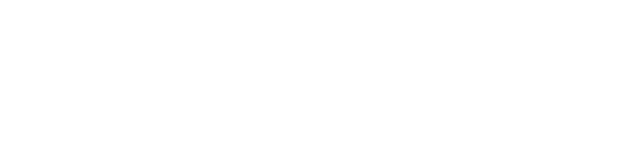
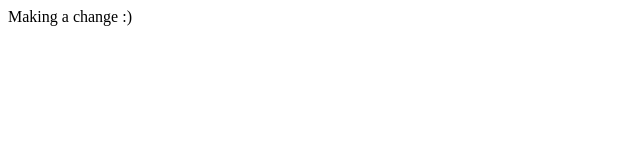
Before and after one commit to vlino2015/front-end-project-2020, a plain HTML site: page micah.html in a window 1280 px wide. Shown: the whole page, without its empty margins (0-640 px from the left). Drawn offline with Linux system fonts and the light colour scheme.

Commit message:
new change

```diff
--- a/micah.html
+++ b/micah.html
@@ -6,6 +6,6 @@
     <title>Ayyy lmao</title>
 </head>
 <body>
-
+    Making a change :)
 </body>
 </html>
```
